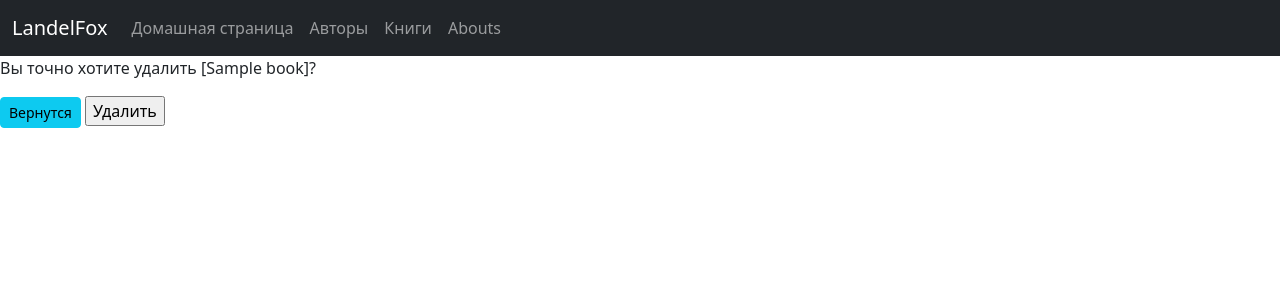
After one commit to Arthur-Cat/WebLib, a Django app: a page that uses webLib/templates/webLib/books.html in a window 1280 px wide. The commit adds this page. Shown: the top 300 px of the page. Run offline with Django 4.2, Linux system fonts and the light colour scheme; tables that the repository leaves empty hold one stand-in row (values such as "Sample post").

Commit message:
Final lesson

```diff
--- a/webLib/templates/webLib/books.html
+++ b/webLib/templates/webLib/books.html
@@ -4,7 +4,7 @@
 
 
 {% block content %}
-    <div class="container">
+    <div class="card card-block">
         <h1>Книги</h1>
 
         <table class="table table-striped">
@@ -12,7 +12,6 @@
                 <tr>
                 <th scope="col">Название</th>
                 <th scope="col">Краткое описание</th>
-                <th scope="col">Кол-во страниц</th>
                 <th scope="col">Время публикации</th>
                 <th scope="col">Автор</th>
                 </tr>
@@ -25,19 +24,20 @@
                                 <a href="{% url 'book_title' book.pk %}">{{book.title}}</a>
                             </th>
                             <td>{{book.description}}</td>
-                            <td>{{book.page_num}}</td>
                             <td>{{book.piblished}}</td>
                             <td>{{book.author}}</td>
+                            <td><a class="btn btn-sm btn btn-info" href="{% url 'update_book' book.pk %}">Редактировать</a></td>
+                            <td><a class="btn btn-sm btn btn-danger" href="{% url 'delete_book' book.pk %}">Удаить запись</a></td>
                         </tr>
                     {% endfor %}
                 {% else %}
-                    <p>No authors active</p>
+                    <p>Книжек не осталось</p>
                 {% endif %}
 
             </tbody>
         </table>
         <hr>
-        <a class="btn btn-sm btn btn-info" href="create_book">Опубликовать книгу</a>
+        <a class="btn btn-primary btn btn-block" href="create_book">Опубликовать книгу</a>
 
     </div>
 {% endblock %}
--- /dev/null
+++ b/webLib/templates/webLib/delete_book.html
@@ -0,0 +1,13 @@
+{% extends 'webLib/books.html' %}
+
+
+{% block content %}
+    <p>Вы точно хотите удалить [{{ book }}]?</p>
+    <form method="POST">
+        {% csrf_token %}
+        <td><a class="btn btn-primary btn btn-sm btn btn-info" href="">Вернутся</a></td>
+
+        <input type="submit" value="Удалить">
+    </form>
+
+{% endblock %}
--- a/webLib/urls.py
+++ b/webLib/urls.py
@@ -9,4 +9,6 @@ urlpatterns = [
     path('books', views.books, name='books'),
     path('about', views.about, name='about'),
     path('create_book', views.create_book, name='create_book'),
+    path('create_<int:pk>', views.update_book, name='update_book'),
+    path('del_<int:pk>', views.delete_book, name='delete_book'),
 ]
--- a/webLib/views.py
+++ b/webLib/views.py
@@ -48,3 +48,20 @@ def create_book(request):
                 book_form.save()
                 return redirect('books')
     return render(request, 'webLib/book_form.html', {"form": book_form})
+
+def update_book(request, pk):
+    book = Book.objects.get(pk=pk)
+    book_form = BookForm(instance=book)
+    if request.method == "POST":
+        book_form = BookForm(request.POST, instance=book)
+        if book_form.is_valid():
+            book_form.save()
+            return redirect('books')
+    return render(request, 'webLib/book_form.html', {"form": book_form})
+
+def delete_book(request, pk):
+    book = Book.objects.get(pk=pk)
+    if request.method == "POST":
+        book.delete()
+        return redirect('books')
+    return render(request, 'webLib/delete_book.html', {'book': book})
```
Also changed, not shown: webLib/forms.py (+10 -4 lines).
